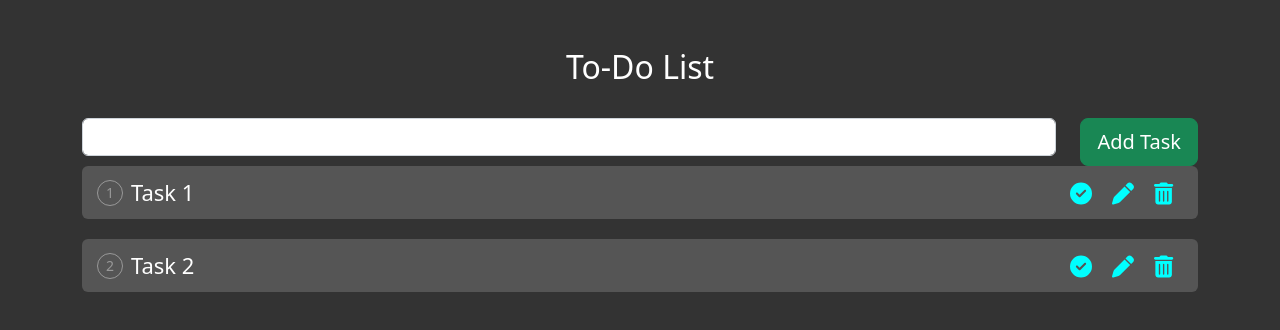
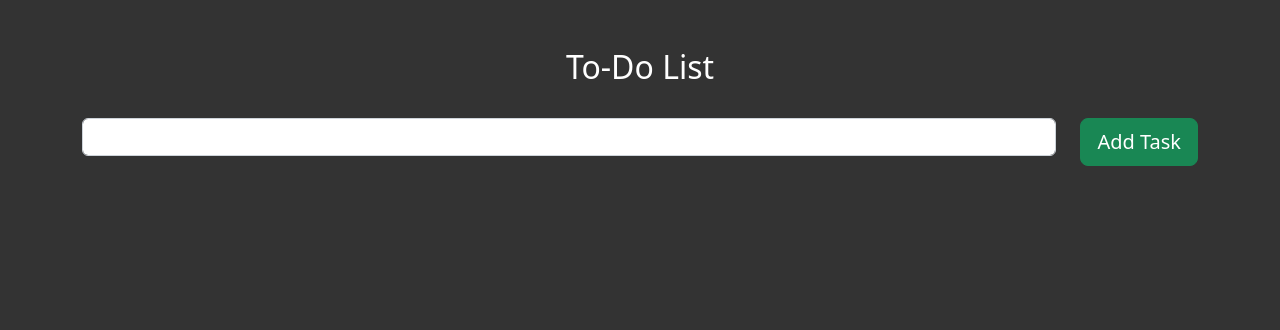
Before and after one commit to MehediNSU/React-ToDoList, a React (Create React App) app: page / in a window 1280 px wide. Shown: the top 330 px of the page. Built offline with nearby package versions, Linux system fonts and the light colour scheme.

Commit message:
clean the app

```diff
--- a/src/App.js
+++ b/src/App.js
@@ -10,10 +10,7 @@ import "./App.css";
 
 function App() {
   // Tasks State
-  const [toDO, setToDo] = useState([
-    { id: 1, title: "Task 1", status: false },
-    { id: 2, title: "Task 2", status: false },
-  ]);
+  const [toDO, setToDo] = useState([]);
 
   //Temp State
   const [newTask, setNewTask] = useState("");
```
